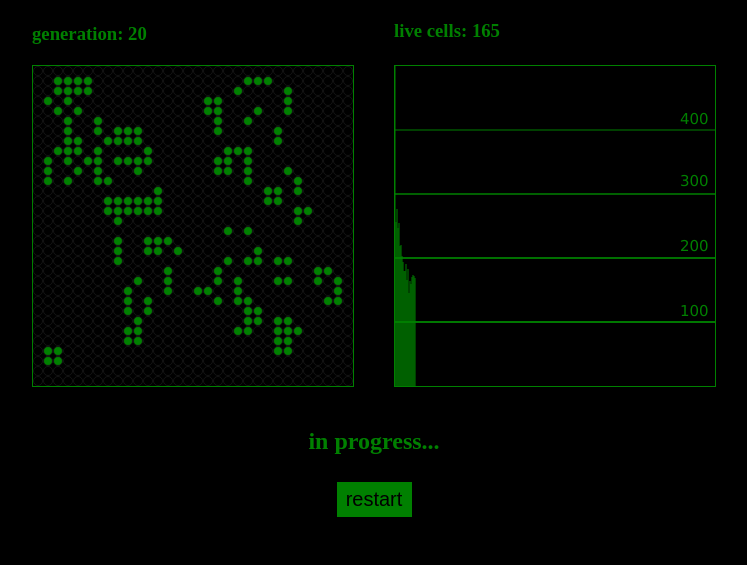
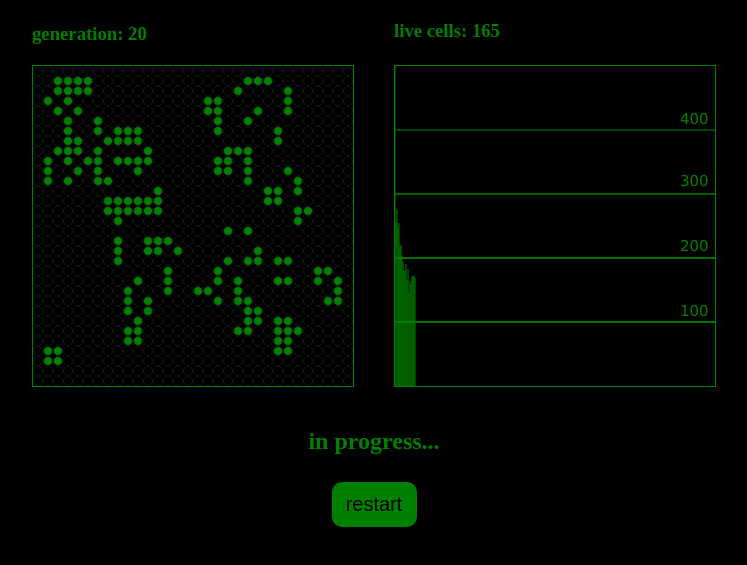
Before and after one commit to Michalous/conway, a plain HTML site: page index.html in a window 1280 px wide. Shown: the part 87-652 px from the top of the page, without its empty margins (266-1013 px from the left). Drawn offline with Linux system fonts and the light colour scheme.

Commit message:
button fixed

```diff
--- a/styles.css
+++ b/styles.css
@@ -56,12 +56,14 @@ h3 {
 }
 
 button {
-    width: 75px;
-    height: 35px;
+    width: 85px;
+    height: 45px;
     font-size: 20px;
     background-color: green;
     border: none;
     color: black;
+    padding: 5px;
+    border-radius: 10px;
 }
 
 button:hover {
```
